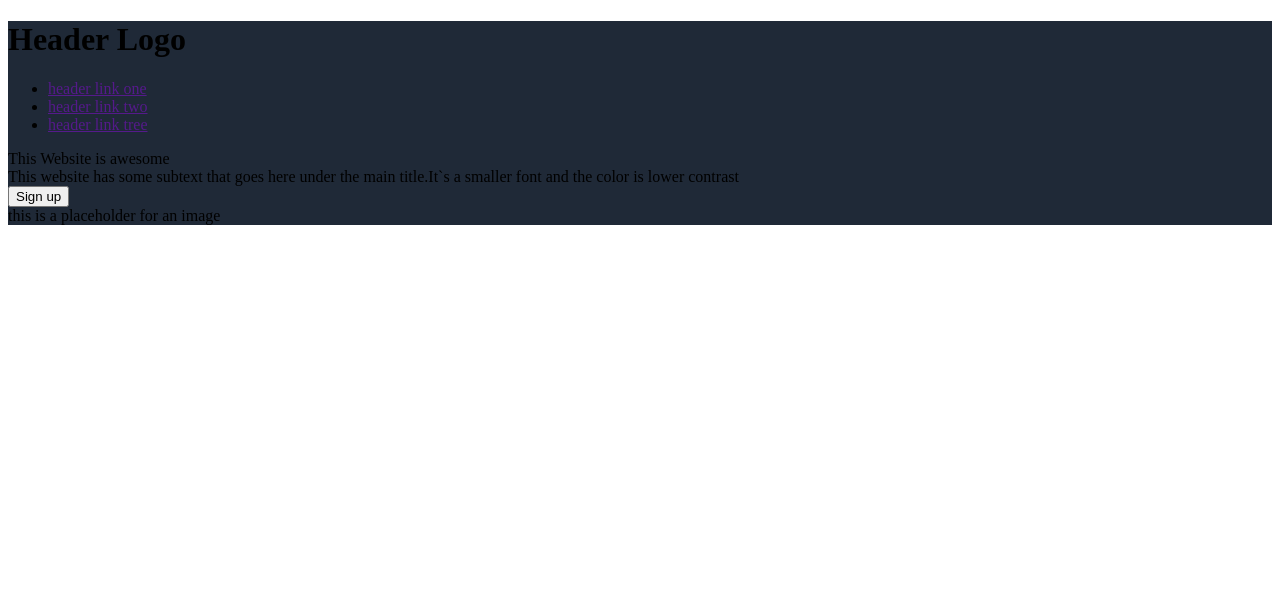
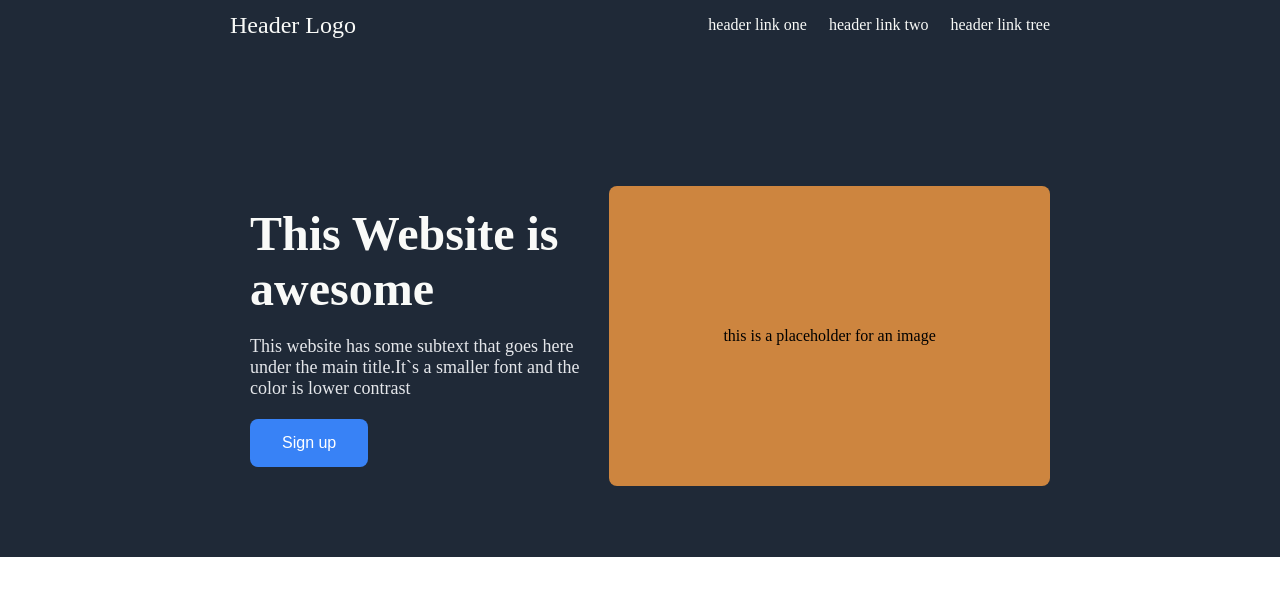
Before and after one commit to BahkoHatake/odin-landing-page, a plain HTML site: page index.html in a window 1280 px wide. Drawn offline with Linux system fonts and the light colour scheme.

Commit message:
add style on first section

```diff
--- a/index.html
+++ b/index.html
@@ -4,13 +4,13 @@
     <meta charset="UTF-8">
     <meta http-equiv="X-UA-Compatible" content="IE=edge">
     <meta name="viewport" content="width=device-width, initial-scale=1.0">
-    <title>Document</title>
+    <title>odin-landing-page</title>
     <link rel="stylesheet" href="styl.css">
 </head>
 <body>
     <div class="first">
         <div class="header">
-            <h1>Header Logo</h1>
+            <div class="logo">Header Logo</div>
             <ul>
                 <li><a href="">header link one</a></li>
                 <li><a href="">header link two</a></li>
--- a/styl.css
+++ b/styl.css
@@ -1,3 +1,70 @@
+body{
+    margin: 0;
+}
 .first{
     background-color: #1f2937;
+    display:flex;
+    padding-left: 230px;
+    padding-right: 230px;
+    flex-direction: column;
+    gap: 136px;
 }
+.header{
+    display:flex;
+    align-items: center;
+    justify-content: space-between;
+}
+a {
+    text-decoration: none;
+    color: #f9faf8;
+}
+ul{
+    gap:22px;
+    list-style: none;
+    display:flex;
+    flex:none;}
+.logo{
+    font-size: 24px;
+    color: #f9faf8;
+    flex:none;
+
+}
+.main{
+    display:flex;
+    padding-bottom: 70px;
+    justify-content: space-between;
+}
+.left{
+    width: 430px;
+}
+.main .first-text{
+    font-size: 48px;
+    font-weight: bolder;
+    color: #f9faf8;
+    margin:20px;
+
+}
+.main .second-text{
+    font-size: 18px;
+    color: #e5e7eb;
+    margin-left:20px;
+
+}
+.main button{
+    background-color: #3882f6;
+    padding:15px 32px;
+    font-size: 16px;
+    color:white;
+    border:none;
+    margin:20px;
+    border-radius: 8px;
+}
+.image-one{
+    background-color: peru;
+    display: flex;
+    justify-content: center;
+    align-items: center;
+    width:500px;
+    height:300px;
+    border-radius: 8px;
+}
```
